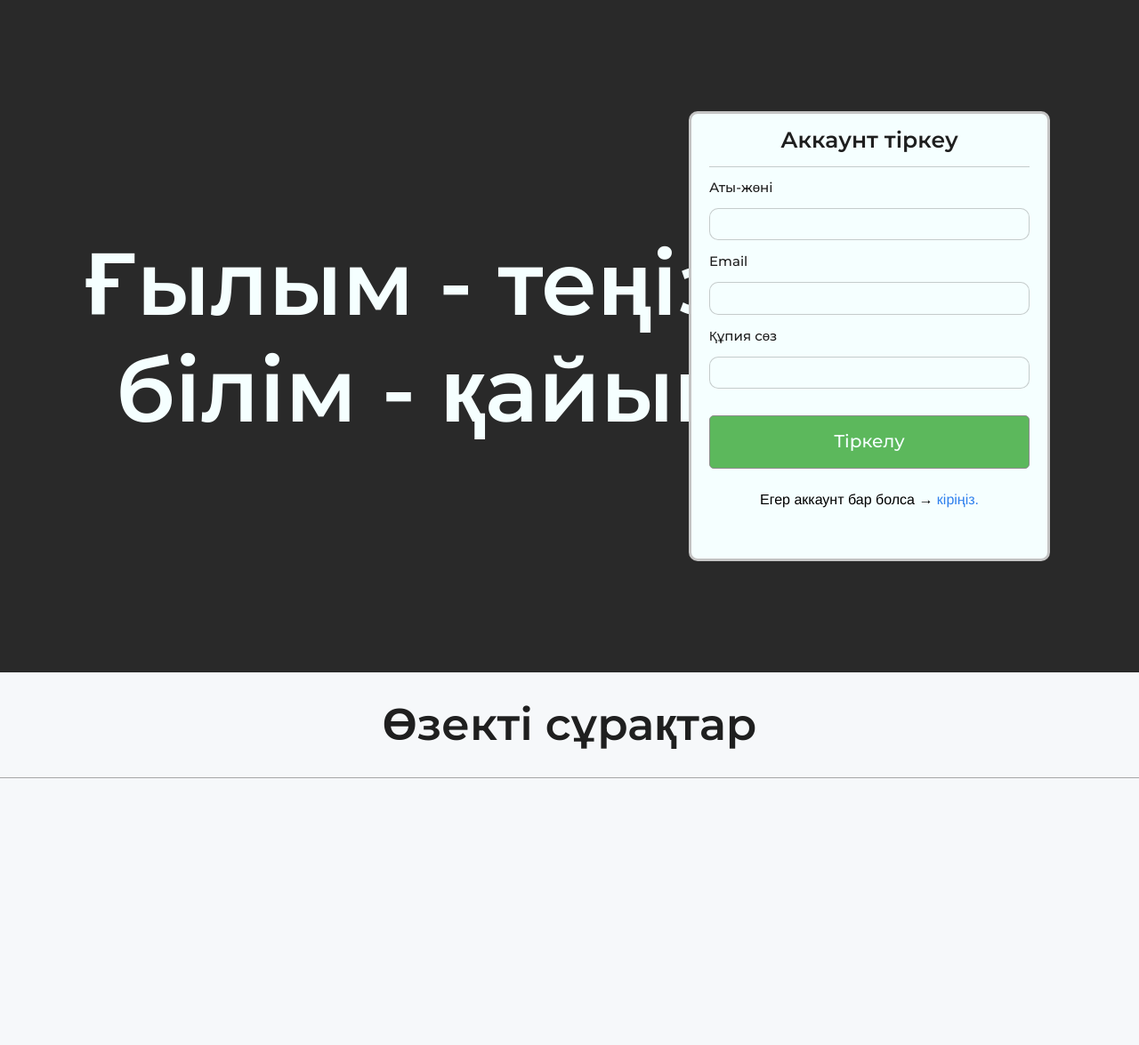
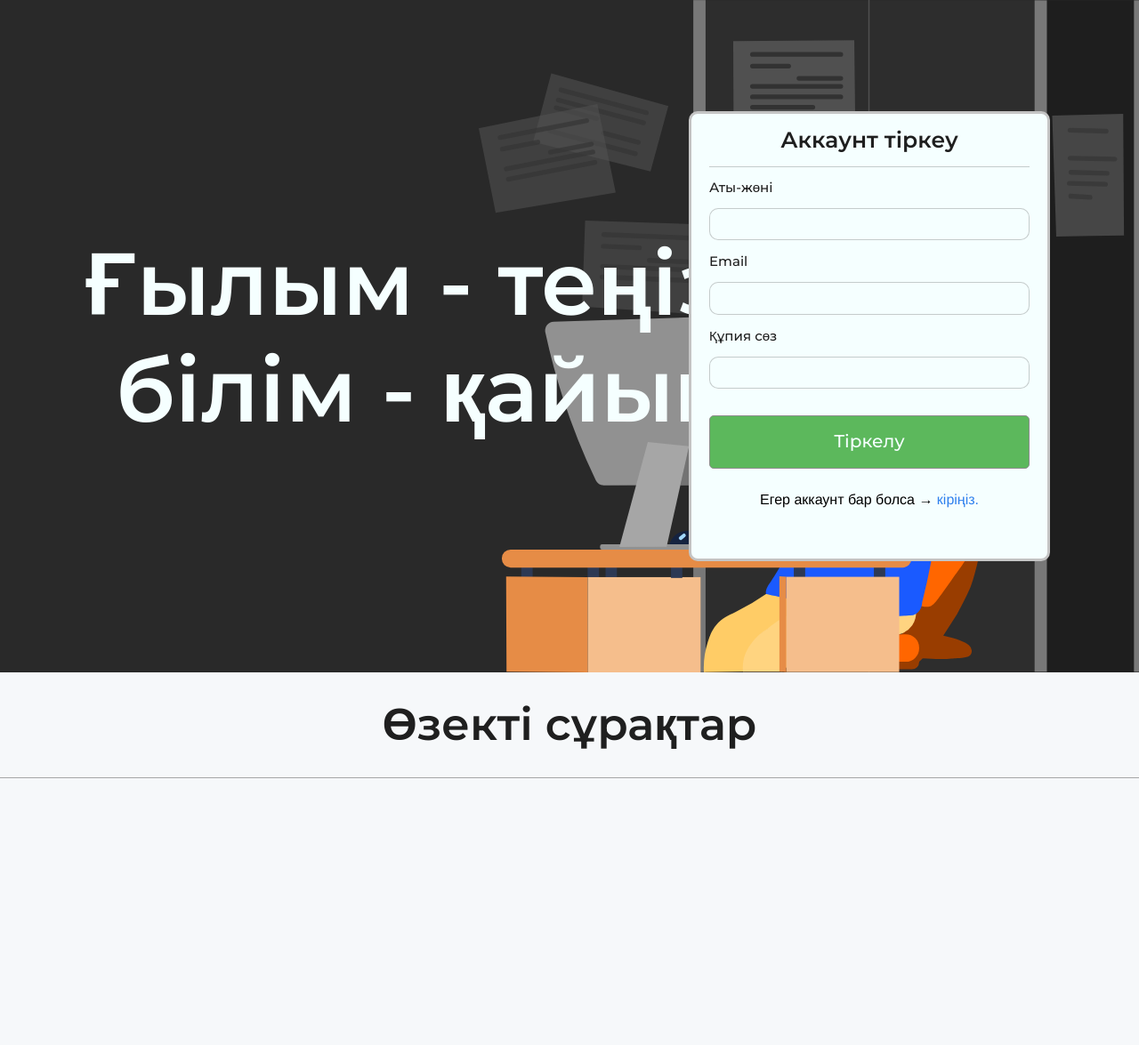
Before and after one commit to DeFida/Chicken-beta, a Flask app: page /sign-up/ in a window 1280 px wide; the page is wider, and only the part inside the window is pictured. Shown: the part 60-1235 px from the top of that part at 89% size. Run offline with Flask 2, Linux system fonts and the light colour scheme.

Commit message:
with boy-image on header

```diff
--- a/app.py
+++ b/app.py
@@ -112,7 +112,7 @@
             username_err = "Есімнің дұрыстығына көз жеткізіңіз"
             flash(username_err)
             return render_template('index.html', sign_type="sign-in", username_err=username_err)
-        elif user and not check_password_hash(user.password, password):
+        if user and not check_password_hash(user.password, password):
             password_err = "Құпиясөз қате"
             flash(password_err)
             return render_template('index.html', sign_type="sign-in", password_err=password_err)
--- a/static/styles/style.css
+++ b/static/styles/style.css
@@ -517,3 +517,13 @@
     font-size: 25px;
     text-decoration: none;
 }
+
+.header_boy-img {
+    background-size:cover;
+    position: absolute;
+    right: 0;
+    bottom: 0;
+    height: 100%;
+    width: auto;
+    z-index: -1;
+}
--- a/templates/index.html
+++ b/templates/index.html
@@ -21,7 +21,7 @@
                         <p class="sign-in_label text_montserrat" style="color: red;">{{ username_err }}</p>
                     {% endif %}
                     <p class="sign-in_label text_montserrat text_color_dark-grey">Құпия сөз</p>
-                    <input name="password" type="password" class="input_text text_montserrat text_color_dark-grey">
+                    <input name="password" type="password" class="input_text text_montserrat text_color_dark-grey" required>
                     {% if password_err %}
                         <p class="sign-in_label text_montserrat" style="color: red;">{{ password_err }}</p>
                     {% endif %}
@@ -54,6 +54,7 @@
 
         {% endif %}
     {% endif %}
+    <img src="../static/images/header_boy.svg" class="header_boy-img" alt="boy on header">
 </header>
 
 <main class="index_main-content">
```
Also changed, not shown: db/data.sqlite, static/images/banner_bg.svg (added), static/images/header_boy.svg (added).
